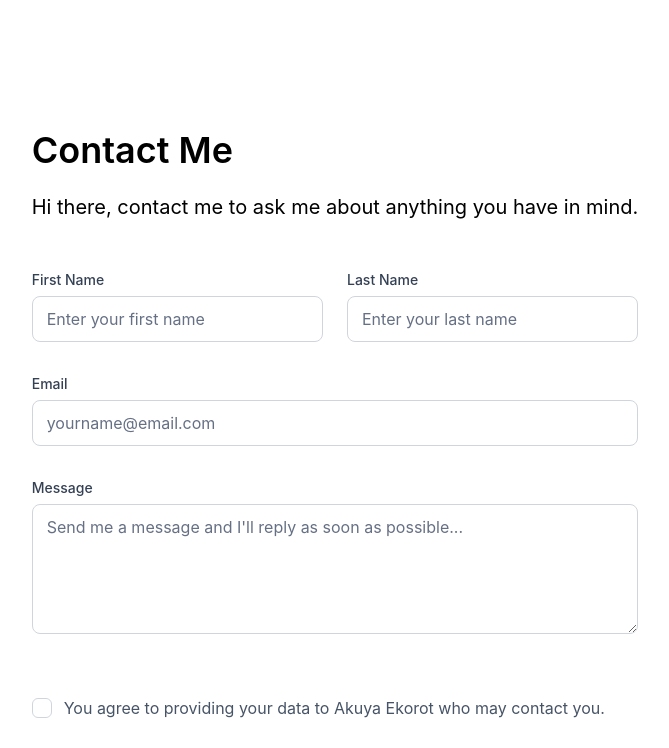
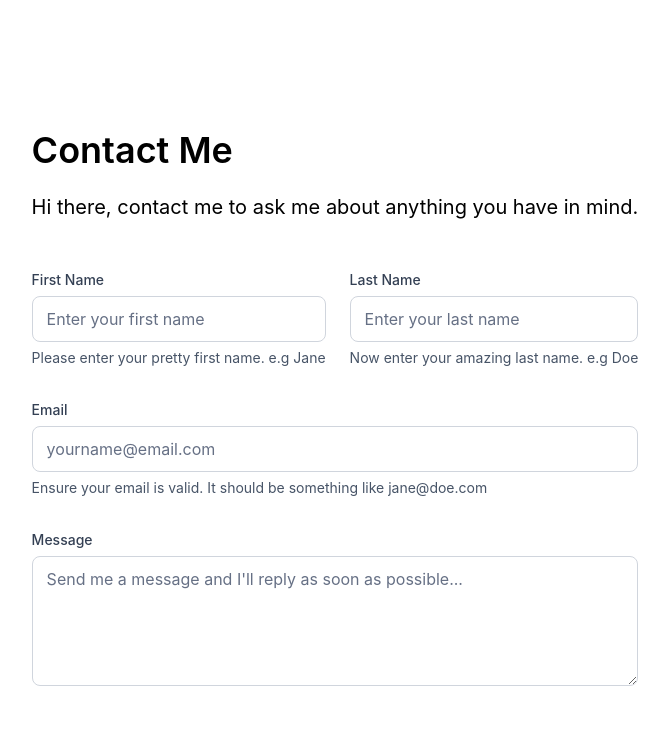
Before and after one commit to akuya-ekorot/hng-internship-9, a React (Create React App) app in the folder stage-2/: page /contact in a window 1280 px wide. Shown: the top 748 px of the page, without its empty margins (305-974 px from the left). Built offline with nearby package versions, Linux system fonts and the light colour scheme.

Commit message:
feat: add helper text to other input fieldsd

```diff
--- a/stage-2/src/components/FormInput.jsx
+++ b/stage-2/src/components/FormInput.jsx
@@ -1,6 +1,6 @@
 import { useState } from "react";
 
-const FormInput = ({ label, placeholder, type, tabIndex, id }) => {
+const FormInput = ({ label, placeholder, type, tabIndex, id, helperText }) => {
   const [initialFocus, setInitialFocus] = useState(false);
 
   const tailwindStyles =
@@ -9,6 +9,7 @@ const FormInput = ({ label, placeholder, type, tabIndex, id }) => {
     <div className="flex flex-col gap-[6px] grow">
       <label className="text-sm font-medium text-gray-700">{label}</label>
       {type !== "textarea" ? (
+        <div className="flex flex-col gap-[6px]">
           <input
             className={`${tailwindStyles} ${
               initialFocus &&
@@ -21,8 +22,10 @@ const FormInput = ({ label, placeholder, type, tabIndex, id }) => {
             required
             id={id}
           />
+          <p className={`text-sm font-normal text-gray-600`}>{helperText}</p>
+        </div>
       ) : (
-        <>
+        <div className="flex flex-col gap-[6px]">
           <textarea
             className={`${tailwindStyles} peer h-[130px] focus:border-primary-300 focus:ring focus:ring-primary-100 ${
               initialFocus &&
@@ -41,7 +44,7 @@ const FormInput = ({ label, placeholder, type, tabIndex, id }) => {
           >
             Please enter a message
           </p>
-        </>
+        </div>
       )}
     </div>
   );
--- a/stage-2/src/routes/contact.jsx
+++ b/stage-2/src/routes/contact.jsx
@@ -24,6 +24,7 @@ const Contact = () => {
                   type={`text`}
                   tabIndex={`1`}
                   id={`first_name`}
+                  helperText={`Please enter your pretty first name. e.g Jane`}
                 />
                 <FormInput
                   label={`Last Name`}
@@ -31,6 +32,7 @@ const Contact = () => {
                   type={`text`}
                   tabIndex={`2`}
                   id={`last_name`}
+                  helperText={`Now enter your amazing last name. e.g Doe`}
                 />
               </div>
               <FormInput
@@ -39,6 +41,7 @@ const Contact = () => {
                 type={`email`}
                 tabIndex={`3`}
                 id={`email`}
+                helperText={`Ensure your email is valid. It should be something like jane@doe.com`}
               />
               <FormInput
                 label={`Message`}
```
Lines whose indentation alone changed are shown as unchanged.
